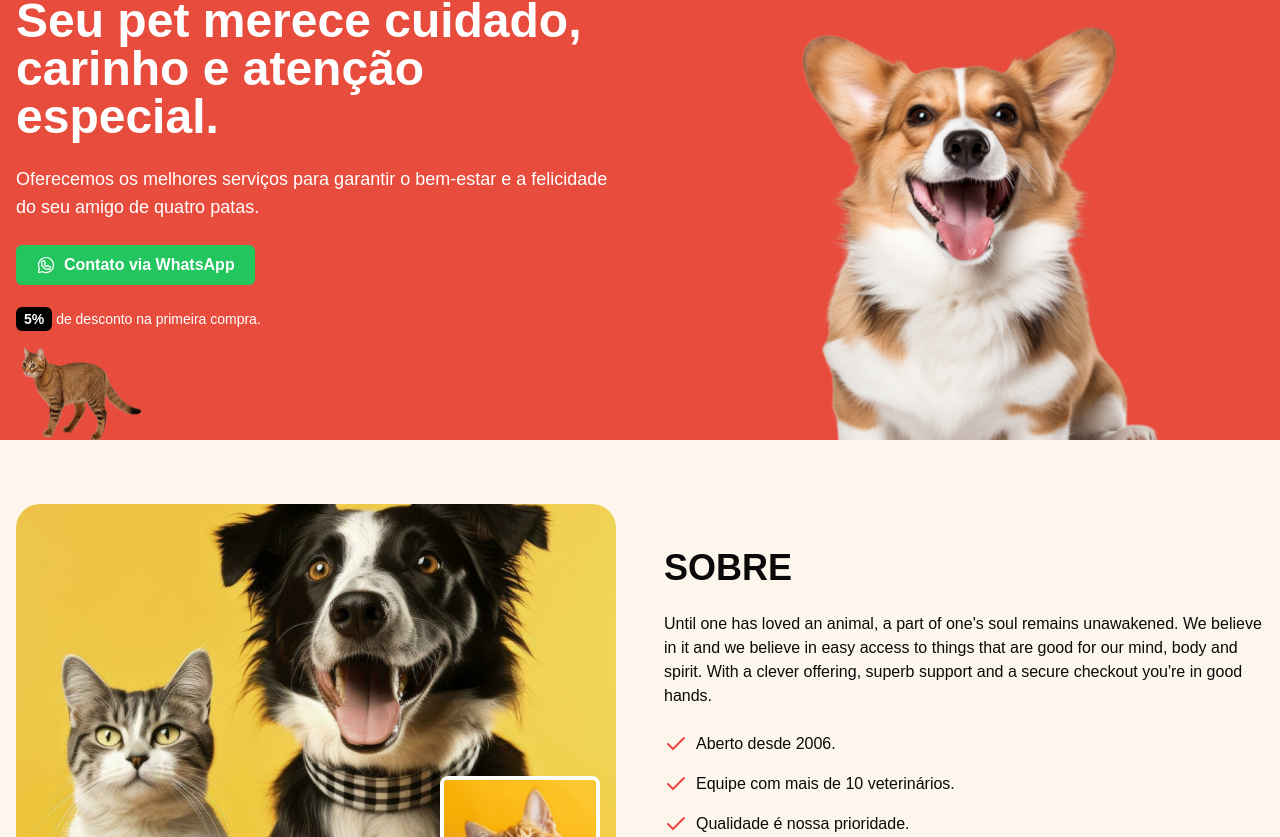
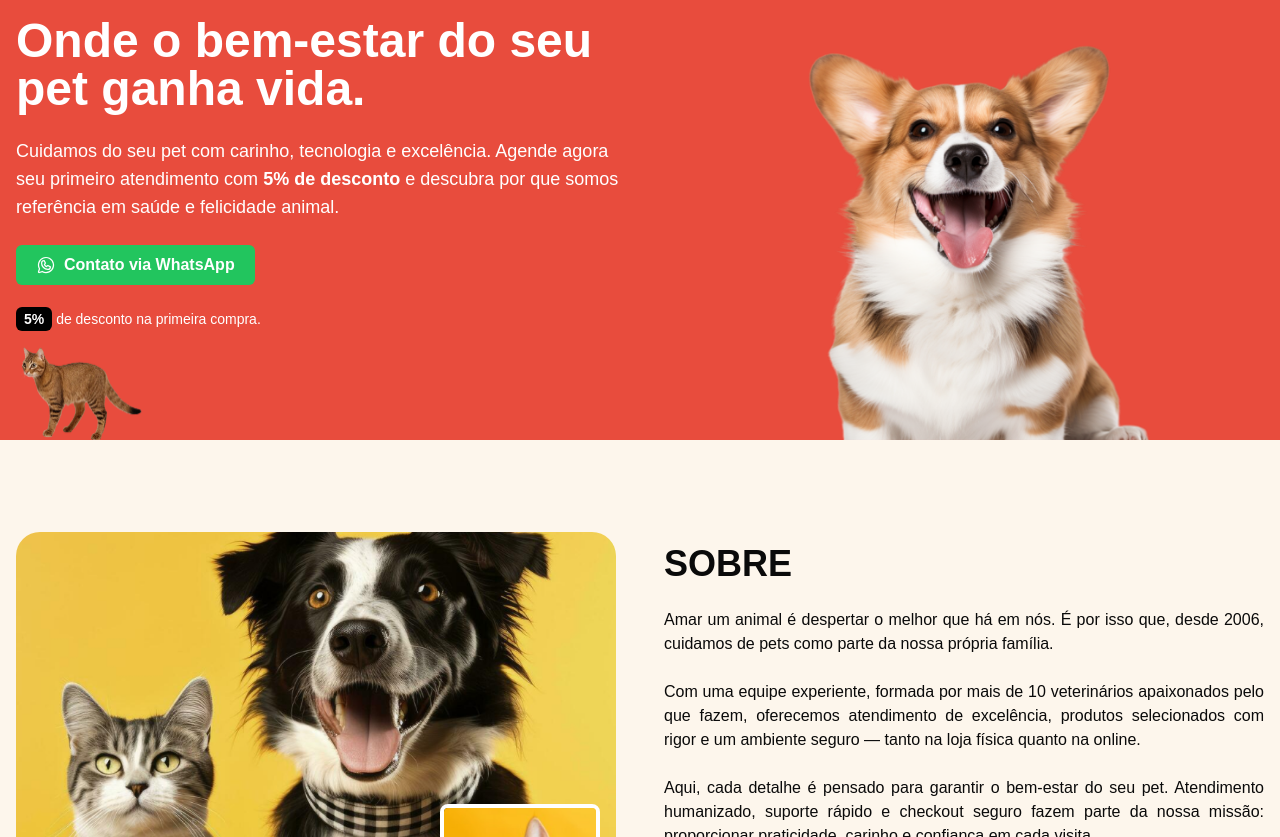
Before and after one commit to marciomrcr/desenvolvendo-mulheres, a Next.js app: page / in a window 1280 px wide. Shown: the part 123-960 px from the top of the page. Built offline with nearby package versions, Linux system fonts and the light colour scheme.

Commit message:
Feat: ajuste final layout

```diff
--- a/src/app/_components/about.tsx
+++ b/src/app/_components/about.tsx
@@ -1,5 +1,5 @@
 import { WhatsappLogo } from "@phosphor-icons/react/dist/ssr";
-import { Check, MapPin } from "lucide-react";
+import { MapPin } from "lucide-react";
 import Image from "next/image";
 import about1Img from "../../../public/about-1.png";
 import about2Img from "../../../public/about-2.png";
@@ -43,28 +43,23 @@ export function About() {
           >
             <h2 className="text-4xl font-bold">SOBRE</h2>
 
-            <p>
-              Until one has loved an animal, a part of one's soul remains
-              unawakened. We believe in it and we believe in easy access to
-              things that are good for our mind, body and spirit. With a clever
-              offering, superb support and a secure checkout you're in good
-              hands.
+            <p className="text-pretty text-justify">
+              Amar um animal é despertar o melhor que há em nós. É por isso que,
+              desde 2006, cuidamos de pets como parte da nossa própria família.{" "}
             </p>
-
-            <ul className="space-y-4">
-              <li className="flex items-center gap-2">
-                <Check className="text-red-500" />
-                Aberto desde 2006.
-              </li>
-              <li className="flex items-center gap-2">
-                <Check className="text-red-500" />
-                Equipe com mais de 10 veterinários.
-              </li>
-              <li className="flex items-center gap-2">
-                <Check className="text-red-500" />
-                Qualidade é nossa prioridade.
-              </li>
-            </ul>
+            <p className="text-pretty text-justify">
+              Com uma equipe experiente, formada por mais de 10 veterinários
+              apaixonados pelo que fazem, oferecemos atendimento de excelência,
+              produtos selecionados com rigor e um ambiente seguro — tanto na
+              loja física quanto na online.
+            </p>
+            <p className="text-pretty text-justify">
+              Aqui, cada detalhe é pensado para garantir o bem-estar do seu pet.
+              Atendimento humanizado, suporte rápido e checkout seguro fazem
+              parte da nossa missão: proporcionar praticidade, carinho e
+              confiança em cada visita.
+            </p>
+            <h3 className="font-semibold">Seu pet em boas mãos. Sempre.</h3>
 
             <div className="flex gap-2">
               <a
--- a/src/app/_components/header.tsx
+++ b/src/app/_components/header.tsx
@@ -10,8 +10,8 @@ export function Header() {
   const [open, setOpen] = useState(false);
 
   return (
-    <header className="fixed top-0 left-0 w-full z-50 bg-[#1E293B] text-[#EFC349] shadow-md pr-4 ">
-      <div className="container-default flex items-center justify-between py-2 mx-auto px-4 md:px-8">
+    <header className="relative top-0 left-0 w-full z-50 bg-[#1E293B] text-[#EFC349] shadow-md pr-4 ">
+      <div className="container flex items-center justify-between py-2 mx-auto px-4 md:px-8">
         {/* Logo e nome */}
         <div className="flex items-center gap-2">
           <Image
--- a/src/app/_components/hero.tsx
+++ b/src/app/_components/hero.tsx
@@ -7,7 +7,7 @@ export function Hero() {
   return (
     <section
       id="home"
-      className="bg-[#E84C3D] text-white relative overflow-hidden mt-14"
+      className="bg-[#E84C3D] text-white relative overflow-hidden"
     >
       <div>
         <Image
@@ -28,11 +28,12 @@ export function Hero() {
               className="text-3xl md:text-4xl lg:text-5xl font-bold leading-10"
               data-aos="fade-down"
             >
-              Seu pet merece cuidado, carinho e atenção especial.
+              Onde o bem-estar do seu pet ganha vida.
             </h1>
-            <p className=" lg:text-lg" data-aos="fade-right">
-              Oferecemos os melhores serviços para garantir o bem-estar e a
-              felicidade do seu amigo de quatro patas.
+            <p className="lg:text-lg mt-4" data-aos="fade-right">
+              Cuidamos do seu pet com carinho, tecnologia e excelência. Agende
+              agora seu primeiro atendimento com <strong>5% de desconto</strong>{" "}
+              e descubra por que somos referência em saúde e felicidade animal.
             </p>
 
             <a
--- a/src/app/_components/services.tsx
+++ b/src/app/_components/services.tsx
@@ -108,7 +108,7 @@ export function Services() {
 
                       <a
                         target="_blank"
-                        href={`https://wa.me/556799998800?text=Olá vim pelo site e gostaria de mais informações sbore ${item.title}`}
+                        href={`https://wa.me/556799998800?text=Olá vim pelo site e gostaria de mais informações sobre ${item.title}`}
                         className="flex items-center justify-center gap-2 hover:bg-red-500 px-4 py-1 rounded-md duration-300"
                       >
                         <WhatsappLogo className="w-5 h-5" />
@@ -122,14 +122,14 @@ export function Services() {
           </div>
 
           <button
-            className="bg-white flex items-center justify-center rounded-full shadow-lg w-10 h-10 absolute left-3 -translate-y-1/2 -translate-x-1/2 top-1/2 z-10"
+            className="bg-white flex items-center justify-center rounded-full shadow-lg w-10 h-10 absolute left-4 md:left-6 -translate-y-1/2 -translate-x-1/2 top-1/2 z-10"
             onClick={scrollPrev}
           >
             <ChevronLeft className="w-6 h-6 text-gray-600" />
           </button>
 
           <button
-            className="bg-white flex items-center justify-center rounded-full shadow-lg w-10 h-10 absolute -right-6 -translate-y-1/2 -translate-x-1/2 top-1/2 z-10"
+            className="bg-white flex items-center justify-center rounded-full shadow-lg w-10 h-10 absolute right-4 md:right-6 -translate-y-1/2 translate-x-1/2 top-1/2 z-10"
             onClick={scrollNext}
           >
             <ChevronRight className="w-6 h-6 text-gray-600" />
--- a/src/app/globals.css
+++ b/src/app/globals.css
@@ -70,3 +70,8 @@ body {
     @apply bg-background text-foreground;
   }
 }
+
+html,
+body {
+  overflow-x: hidden;
+}
```
